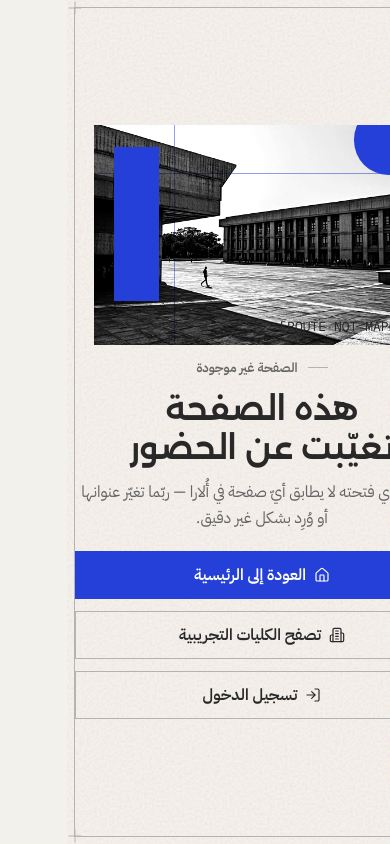
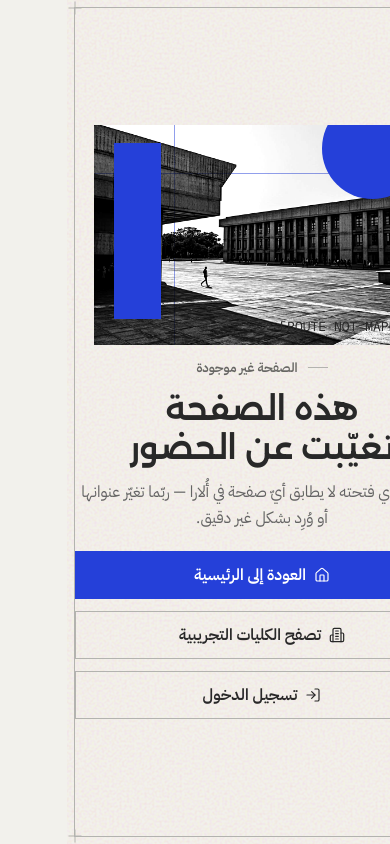
Before and after one commit to ahmadmedo1012/ulara, a React (Vite) app in the folder frontend/: page /404 in a window 390 px wide. Built offline with nearby package versions, Linux system fonts and the light colour scheme.

Commit message:
feat(r368): flat-shape kit scales with the scene (slices 09/11 round 1)

```diff
--- a/frontend/src/styles/landing/art-v2.css
+++ b/frontend/src/styles/landing/art-v2.css
@@ -22,6 +22,7 @@
   overflow: hidden;
   margin: 0;
   background: var(--duo-paper);
+  container-type: inline-size; /* r368 slice 09/11: the flat shapes scale with the scene, not rem */
 }
 
 /* ── the kit pieces ─────────────────────────────────────────────── */
@@ -31,8 +32,8 @@
 .fs-circle-royal {
   position: absolute;
   z-index: 3;
-  block-size: 13rem;
-  inline-size: 13rem;
+  block-size: 26cqw; /* r368: reference circle ~39% of its panel; 26% of the wide stage */
+  inline-size: 26cqw;
   border-radius: 50%;
   background: var(--duo-signal);
   inset-block-start: -4.5rem;
@@ -45,8 +46,8 @@
 .fs-slab {
   position: absolute;
   z-index: 3;
-  block-size: 58%;
-  inline-size: 8.5rem;
+  block-size: 78%;
+  inline-size: 13cqw; /* r368: tall slab at reference proportion */
   background: var(--duo-signal);
   inset-block-start: 18%;
   inset-inline-end: 14%;
@@ -58,8 +59,8 @@
 .fs-circle-pale {
   position: absolute;
   z-index: 1;
-  block-size: 24rem;
-  inline-size: 24rem;
+  block-size: 22cqw;
+  inline-size: 22cqw;
   border-radius: 50%;
   background: var(--duo-pale);
   inset-block-end: -18%;
@@ -134,9 +135,9 @@
 }
 
 /* the strip's shapes re-seat for the low band */
-.duo-strip .fs-circle-royal { block-size: 10rem; inline-size: 10rem; inset-block-start: -3rem; }
-.duo-strip .fs-slab { block-size: 70%; inline-size: 6.5rem; inset-block-start: 10%; }
-.duo-strip .fs-circle-pale { block-size: 18rem; inline-size: 18rem; inset-block-end: -30%; }
+.duo-strip .fs-circle-royal { block-size: 22cqw; inline-size: 22cqw; inset-block-start: -8cqw; }
+.duo-strip .fs-slab { block-size: 80%; inline-size: 12cqw; inset-block-start: 8%; }
+.duo-strip .fs-circle-pale { block-size: 16cqw; inline-size: 16cqw; inset-block-end: -30%; }
 
 /* ── dark theme — the same seats invert with the paper ──────────── */
 [data-theme="dark"] .duo-scene {
@@ -154,13 +155,13 @@
 /* ── the phone re-stage (mission P5: composed, not scaled) ──────── */
 @media (max-width: 767px) {
   .duo-stage { aspect-ratio: 692 / 620; max-block-size: 460px; }
-  .fs-circle-royal { block-size: 9rem; inline-size: 9rem; inset-block-start: -2.5rem; inset-inline-start: 2%; }
-  .fs-slab { inline-size: 5.5rem; inset-inline-end: 6%; }
-  .fs-circle-pale { block-size: 16rem; inline-size: 16rem; }
+  .fs-circle-royal { block-size: 34cqw; inline-size: 34cqw; inset-block-start: -8cqw; inset-inline-start: 2%; }
+  .fs-slab { inline-size: 16cqw; inset-inline-end: 6%; }
+  .fs-circle-pale { block-size: 30cqw; inline-size: 30cqw; }
   .fs-line-b { inset-inline-start: 76%; }
-  .duo-strip .fs-circle-royal { block-size: 7rem; inline-size: 7rem; inset-block-start: -2rem; }
-  .duo-strip .fs-slab { inline-size: 4.5rem; }
-  .duo-strip .fs-circle-pale { block-size: 13rem; inline-size: 13rem; }
+  .duo-strip .fs-circle-royal { block-size: 30cqw; inline-size: 30cqw; inset-block-start: -8cqw; }
+  .duo-strip .fs-slab { inline-size: 14cqw; }
+  .duo-strip .fs-circle-pale { block-size: 26cqw; inline-size: 26cqw; }
 }
 
 /* ═══════════════════════════════════════════════════════════════════
```
Also changed, not shown: 3 other files (tests, documents, lock files or other folders).
